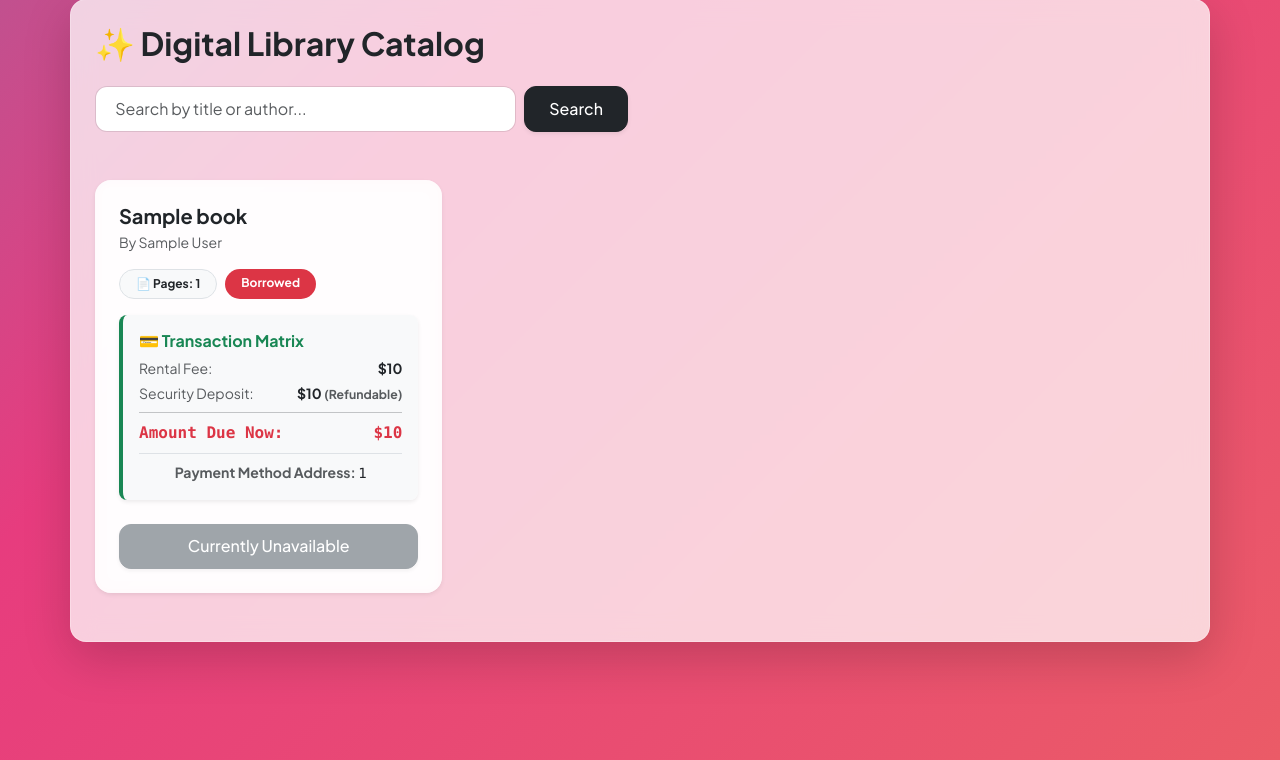
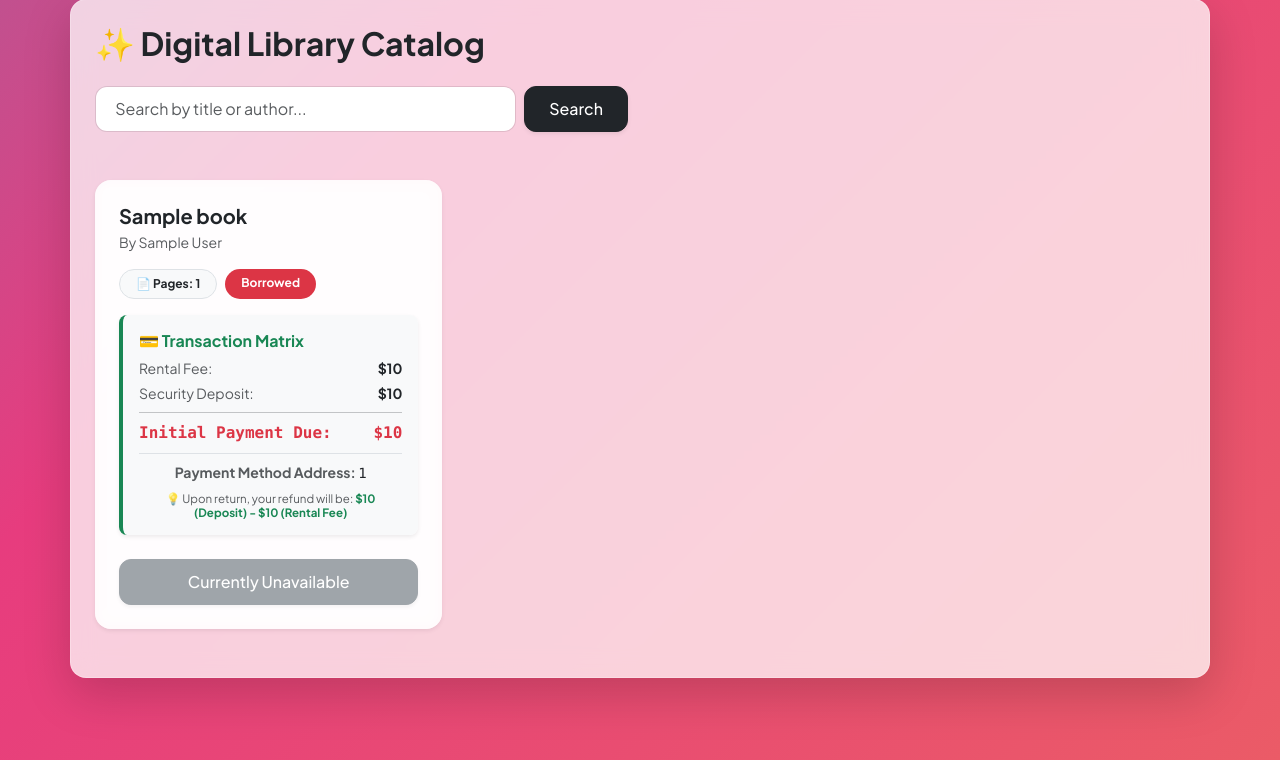
Before and after one commit to AryanTulsyan/Library, a Django app: template books/templates/books/book_list.html in a window 1280 px wide. Shown: the part 49-809 px from the top of the page. Run offline with Django 3.2, Linux system fonts and the light colour scheme; the template is opened without the code that fills it: most values are stand-ins (such as "Sample title", 1, 10 or a date in 2020).

Commit message:
UI: Update initial payment due to show security deposit with refund calculation context

```diff
--- a/books/templates/books/book_list.html
+++ b/books/templates/books/book_list.html
@@ -130,12 +130,12 @@
                         </div>
                         <div class="d-flex justify-content-between small mb-1">
                             <span class="text-muted">Security Deposit:</span>
-                            <span class="fw-bold">${{ book.deposit_fee }} <small class="text-muted">(Refundable)</small></span>
+                            <span class="fw-bold">${{ book.deposit_fee }}</span>
                         </div>
                         <hr class="my-2">
                         <div class="d-flex justify-content-between font-monospace text-danger fw-bold mb-2">
-                            <span>Amount Due Now:</span>
-                            <span>${{ book.borrow_fee }}</span>
+                            <span>Initial Payment Due:</span>
+                            <span>${{ book.deposit_fee }}</span>
                         </div>
 
                         {% if book.payment_number and book.payment_number != "YOUR-PAYMENT-NUMBER-HERE" %}
@@ -143,6 +143,11 @@
                                 <strong>Payment Method Address:</strong> <span class="font-monospace text-dark">{{ book.payment_number }}</span>
                             </div>
                         {% endif %}
+
+                        <div class="mt-2 text-center" style="font-size: 0.72rem; line-height: 1.2;">
+                            <span class="text-muted">💡 Upon return, your refund will be: </span>
+                            <span class="fw-bold text-success">${{ book.deposit_fee }} (Deposit) - ${{ book.borrow_fee }} (Rental Fee)</span>
+                        </div>
                     </div>
 
                     <div class="mt-auto">
```
